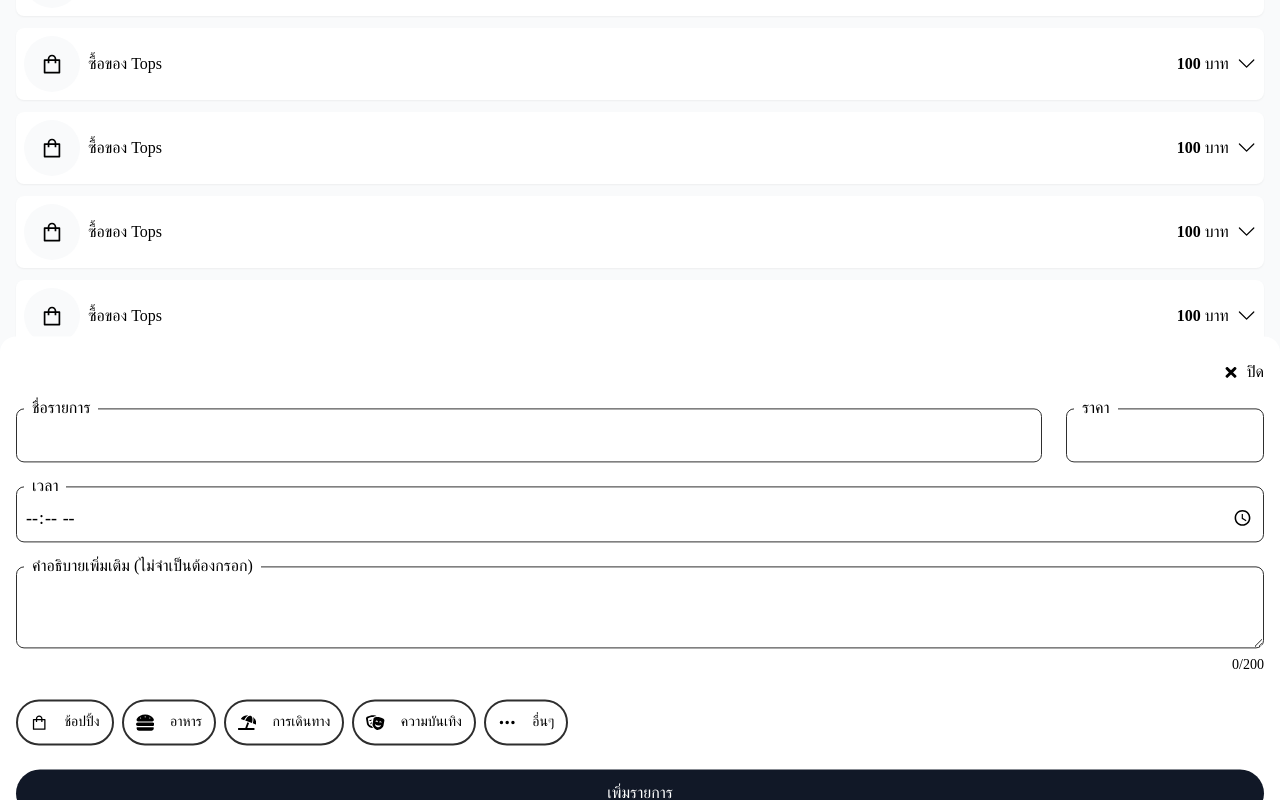
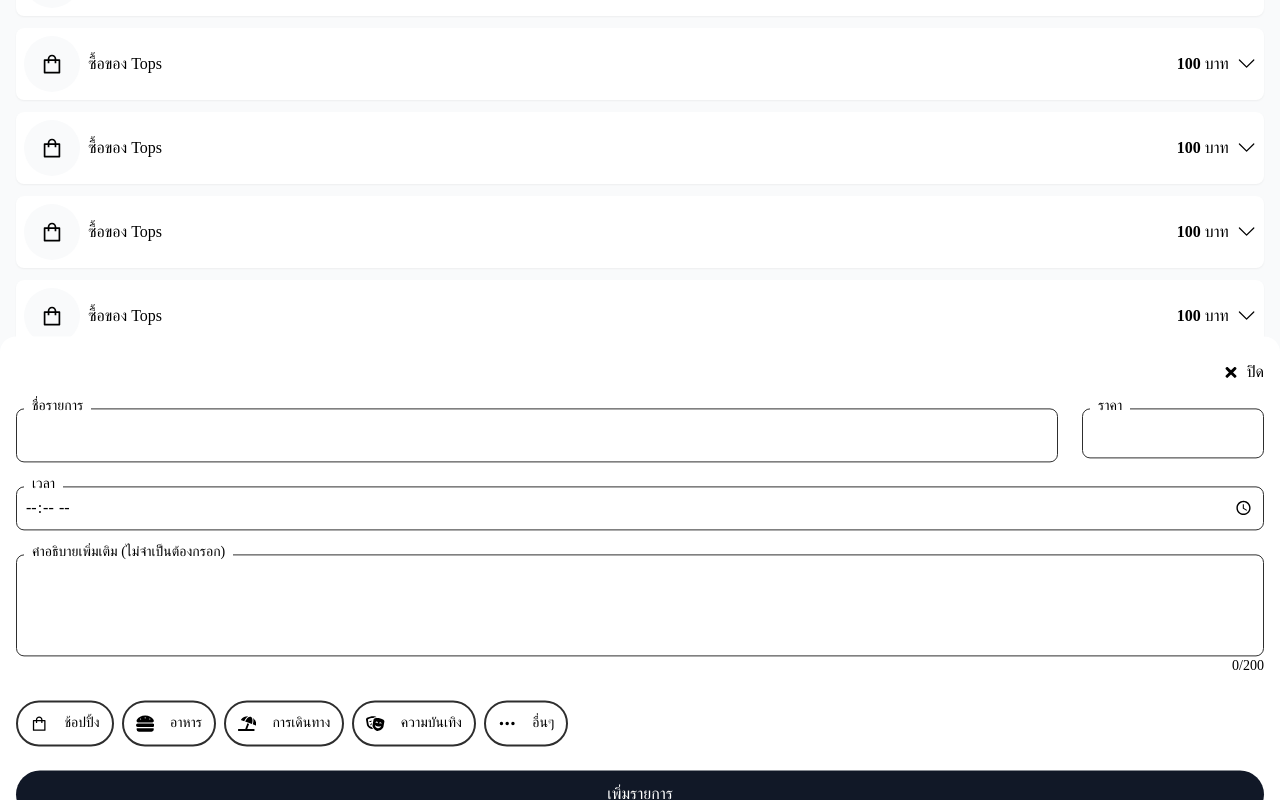
Before and after one commit to SornchaiTheDev/pocket-money, a Next.js app: page /home in a window 1280 px wide. Shown: the part 464-1264 px from the top of the page. After the commit the page ends 1168 px from the top, so only its background shows below. Built offline with nearby package versions, Linux system fonts and the light colour scheme; a web font is replaced by a local one.

Commit message:
Modified : Form components

```diff
--- a/components/form/Description.tsx
+++ b/components/form/Description.tsx
@@ -13,18 +13,21 @@ function Description({ placeholder }: DescriptionProps) {
   };
   return (
     <div className="relative w-full">
-      <div className="relative">
+      <div
+        className="relative pt-2 border-2 rounded-lg px-2 text-lg w-full"
+        style={{ border: "1.5px solid #2e2e2e" }}
+      >
         <textarea
-          style={{ border: "1.5px solid #2e2e2e" }}
-          className="border-2 rounded-lg p-2 pb-2 pt-4 text-lg w-full"
           maxLength={200}
+          rows={3}
           value={value}
           onChange={handleOnChange}
+          className="w-full outline-none max-h-48 resize-none text-md"
         />
-        <p className="text-sm text-right">{value.length}/200</p>
       </div>
+      <p className="text-sm text-right">{value.length}/200</p>
 
-      <p className="absolute -top-3 left-2 bg-white px-2 font-normal">
+      <p className="absolute -top-3 left-2 bg-white px-2 font-normal text-sm">
         คำอธิบายเพิ่มเติม (ไม่จำเป็นต้องกรอก)
       </p>
     </div>
--- a/components/form/InputForm.tsx
+++ b/components/form/InputForm.tsx
@@ -11,7 +11,7 @@ function InputForm({ placeholder, className }: InputFormProps) {
         className="w-full rounded-lg p-2 pb-2 pt-4 text-lg"
         style={{ border: "1.5px solid #2e2e2e" }}
       />
-      <p className="absolute -top-3 left-2 bg-white px-2 font-normal">
+      <p className="absolute -top-3 left-2 bg-white px-2 font-normal text-sm">
         {placeholder}
       </p>
     </div>
--- a/components/form/MoneyForm.tsx
+++ b/components/form/MoneyForm.tsx
@@ -8,6 +8,7 @@ interface MoneyFormProps {
 function MoneyForm({ placeholder }: MoneyFormProps) {
   const [value, setValue] = useState<string>("");
   const handleOnChange = (e: FormEvent<HTMLInputElement>) => {
+    if (/[a-zA-Z]/.test(e.currentTarget.value)) return;
     const valueAsNumber = Number(e.currentTarget.value.replaceAll(",", ""));
     const assignValue = toCurrency(valueAsNumber);
     setValue(assignValue);
@@ -18,14 +19,14 @@ function MoneyForm({ placeholder }: MoneyFormProps) {
         <input
           type="text"
           style={{ border: "1.5px solid #2e2e2e" }}
-          className="border-2 rounded-lg p-2 pb-2 pt-4 text-lg w-full"
+          className="border-2 rounded-lg p-2 pb-2 pt-4  text-md w-full"
           value={value}
           inputMode="numeric"
           onChange={handleOnChange}
         />
       </div>
 
-      <p className="absolute -top-3 left-2 bg-white px-2 font-normal">
+      <p className="absolute -top-3 left-2 bg-white px-2 font-normal text-sm">
         {placeholder}
       </p>
     </div>
--- a/components/form/TimeForm.tsx
+++ b/components/form/TimeForm.tsx
@@ -18,13 +18,13 @@ function TimeForm({ placeholder }: TimeFormProps) {
         <input
           type="time"
           style={{ border: "1.5px solid #2e2e2e" }}
-          className="border-2 rounded-lg p-2 pb-2 pt-4 text-lg w-full"
+          className="border-2 rounded-lg p-2 pb-2 w-full text-md"
           value={value}
           onChange={handleOnChange}
         />
       </div>
 
-      <p className="absolute -top-3 left-2 bg-white px-2 font-normal">เวลา</p>
+      <p className="absolute -top-3 left-2 bg-white px-2 font-normal text-sm">เวลา</p>
     </div>
   );
 }
--- a/pages/home.tsx
+++ b/pages/home.tsx
@@ -14,7 +14,7 @@ const Index: NextPage = () => {
     <div className="relative">
       <title>My Pocket</title>
 
-      <div className="bg-gray-50 min-h-screen pb-28">
+      <div className="bg-gray-50 min-h-screen pb-4">
         <Header />
         <div className="mt-16 px-4 flex flex-col gap-3">
           <div className="flex justify-between items-center">
```
